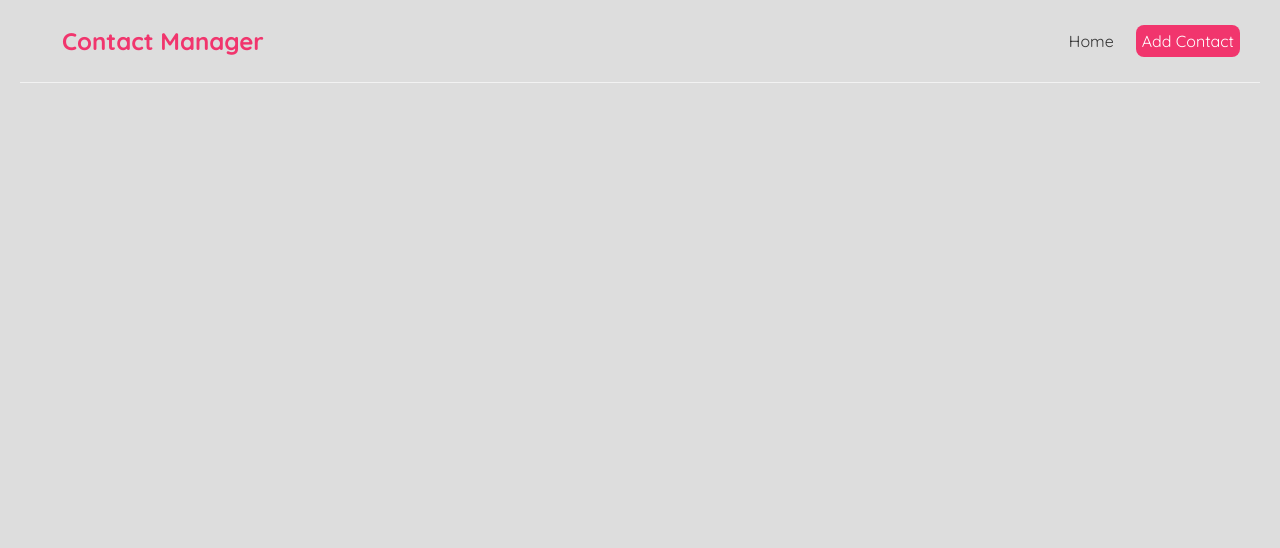
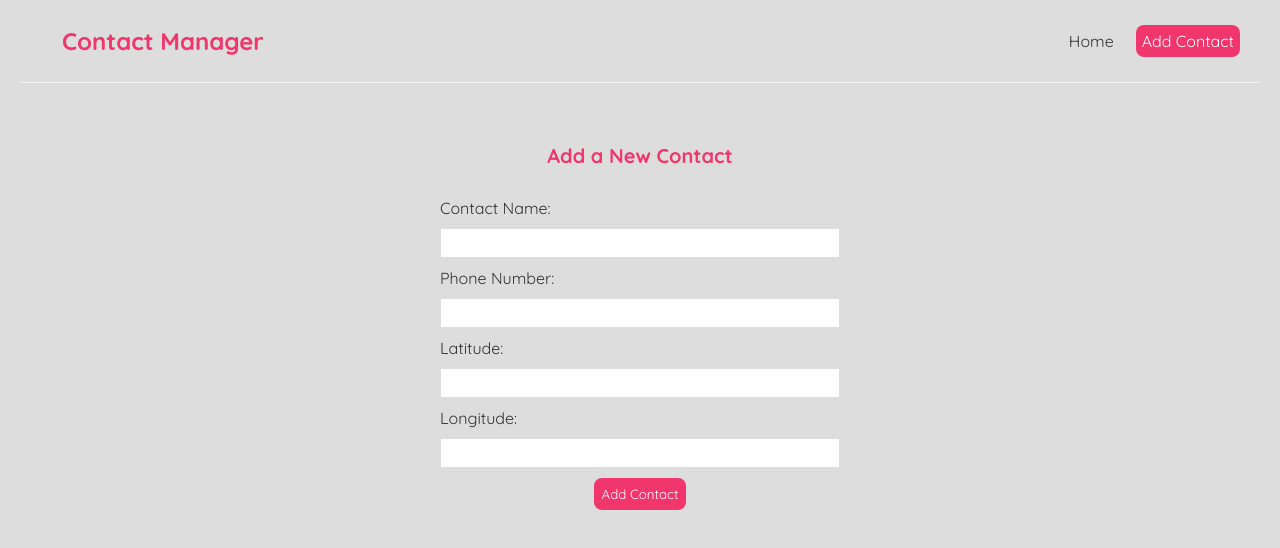
Before and after one commit to joehaddad94/contact-manager-project, a React (Create React App) app in the folder frontend/: page /ContactForm in a window 1280 px wide. Shown: the top 548 px of the page. Built offline with nearby package versions, Linux system fonts and the light colour scheme.

Commit message:
Finished adding contact and adjusted cards layout

```diff
--- a/frontend/src/App.js
+++ b/frontend/src/App.js
@@ -15,7 +15,7 @@ function App() {
           <Routes>
             <Route path = "/">
               <Route index element = {<ContactList/>}/>
-              <Route path = "/xyz" element = {<ContactForm/>}/>
+              <Route path = "/ContactForm" element = {<ContactForm/>}/>
             </Route>
           </Routes>
         </div>
--- a/frontend/src/Components/ContactCard/index.jsx
+++ b/frontend/src/Components/ContactCard/index.jsx
@@ -11,13 +11,13 @@ const ContactCard = ({ cards }) => {
               cards.map((card) => (
                 <div className='card-preview' key={card.id}>
                   <h2>{card.name}</h2>
-                  <h3>Phone Number: <span>{card.phone}</span></h3>
+                  <h3>Phone Number: <br/><span>{card.phone}</span></h3>
                   <h4>Address:</h4>
                   <ul>
                     <li>Latitude: <span>{card.latitude}</span> </li>
                     <li>Longitude: <span>{card.longitude}</span></li>
                   </ul>
-                  <button className='edit-button'>Edit Contact</button>
+                  {/* <button className='edit-button'>Edit Contact</button> */}
                   <button className='delete-button'>Delete Contact</button>
                 </div>
               ))
--- a/frontend/src/Components/ContactCard/styles.css
+++ b/frontend/src/Components/ContactCard/styles.css
@@ -15,6 +15,8 @@
 }
 
 .card-preview {
+  width: 250px;
+  height: 250px;
   margin-bottom: 5%;
   padding: 5%;
   background-color: white;
--- a/frontend/src/Components/ContactForm/index.jsx
+++ b/frontend/src/Components/ContactForm/index.jsx
@@ -1,17 +1,44 @@
 import React from 'react';
+import { useState } from 'react';
 import { useNavigate } from 'react-router-dom'
 
 import './styles.css'
 
 const ContactForm = () => {
+    const [name,setName] = useState('');
+    const [phone,setPhone] = useState('');
+    const [latitude,setLatitude] = useState('');
+    const [longitude,setLongitude] = useState('');
+
     const navigate = useNavigate();
 
     const navigateHome = () => {
-        navigate('/');
+        setTimeout(()=> {
+            navigate('/');
+        },1000)
+
       };
 
     const handleSubmit = (e) => {
         e.preventDefault();
+        const data = {name, phone, latitude, longitude}
+        console.log(data)
+
+        fetch('http://127.0.0.1:8000/api/add_contact' ,
+            {method: 'POST',
+            headers: { "Content-Type": "application/json"},
+            body: JSON.stringify(data)
+    })
+    .then(res => {
+        if(!res.ok) {
+            throw Error('could not fetch the data for that resource');
+        }
+        return res.json()
+    })
+    .then(data => {
+        console.log(data)
+    })
+
     }
 
     return (
@@ -19,18 +46,18 @@ const ContactForm = () => {
             <h2>Add a New Contact</h2>
             <form onSubmit ={handleSubmit}>
                 <label>Contact Name:</label>
-                <input type="text" required value=""/>
+                <input type="text" required value={ name } onChange={(e) => setName(e.target.value)}/>
 
                 <label>Phone Number: </label>
-                <input type="tel" required value=""/>
+                <input type="tel" required value={ phone }  onChange={(e) => setPhone(e.target.value)}/>
 
                 <label>Latitude: </label>
-                <input type="text" required value=""/>
+                <input type="text" required value={ latitude }  onChange={(e) => setLatitude(e.target.value)}/>
 
                 <label>Longitude: </label>
-                <input type="text" required value=""/>
+                <input type="text" required value={ longitude } onChange={(e) => setLongitude(e.target.value)}/>
 
-                <button onClick={navigateHome}>Add Blog</button>
+                <button onClick={navigateHome}>Add Contact</button>
             </form>
 
         </div>
--- a/frontend/src/Components/Navbar/index.jsx
+++ b/frontend/src/Components/Navbar/index.jsx
@@ -9,7 +9,7 @@ const Index = () => {
       <Link to = "/"><h1>Contact Manager</h1></Link>
       <div className="links">
         <Link to="/">Home</Link>
-        <Link to="/xyz" className='button'>Add Contact</Link>
+        <Link to="/ContactForm" className='button'>Add Contact</Link>
       </div>
     </nav>
   );
```
